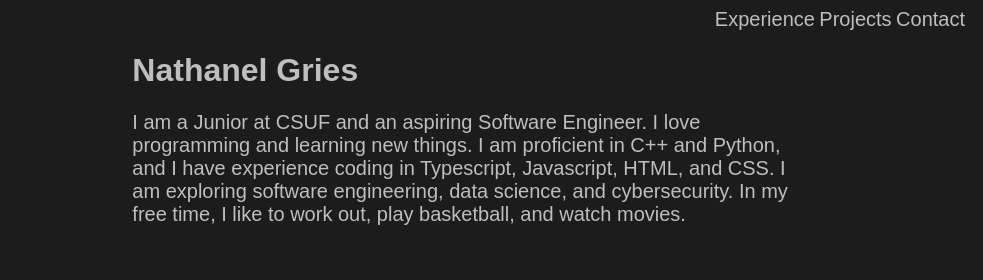
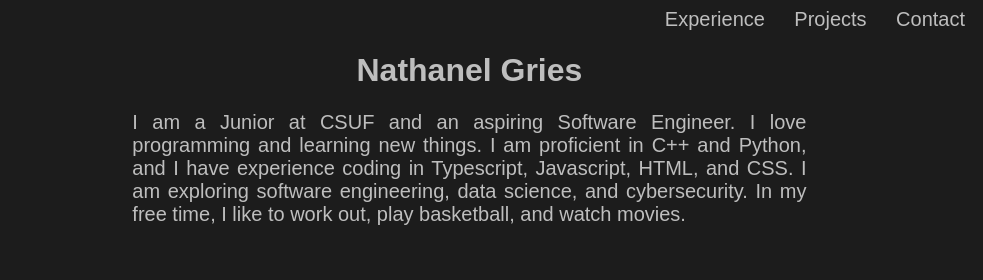
Before and after one commit to NateGries1/portfolio-website, a plain HTML site: page index.html in a window 1280 px wide. Shown: the top 280 px of the page, 297-1280 px from the left. Drawn offline with Linux system fonts and the light colour scheme.

Commit message:
before switching to scale for experience section

```diff
--- a/index.html
+++ b/index.html
@@ -17,8 +17,8 @@
     <div class="hero">
         <img id="portrait" src="./assets/portrait.jpg" alt="Portrait pic"/>
         <div class="info">
-            <h1>Nathanel Gries</h1>
-            <p>
+            <h1 id="name">Nathanel Gries</h1>
+            <p id="about">
                 I am a Junior at CSUF and an aspiring Software Engineer. I love programming and learning new things. I am proficient in C++ and Python, and I have experience coding in Typescript, Javascript, HTML, and CSS. I am exploring software engineering, data science, and cybersecurity. In my free time, I like to work out, play basketball, and watch movies.
             </p>
 
@@ -75,7 +75,9 @@
                 <p id="project_description">
                     Currently creating a problem-solving website using next.js and firebase to allow users to choose a challenging problem from our database, write their code in our text editor, run their code, and get tailored hints through our AI Hint Bot. This project will be a prime problem-solving platform for users to hone coding skills and practice their technical programming.
                 </p>
-                <div class="project-images">Images</div>
+                <div class="project-images">
+
+                </div>
             </div>
         </div>
     </div>
--- a/styles.css
+++ b/styles.css
@@ -1,6 +1,8 @@
 a {
     text-decoration: none;
     font-size: 20px;
+    scroll-behavior: smooth;
+    padding-left: 25px;
 }
 
 
@@ -30,6 +32,13 @@ a {
 }
 .info {
     margin-right: 20%;
+}
+
+#name {
+    text-align: center;
+}
+#about {
+    text-align: justify;
 }
 
 hr {
@@ -129,7 +138,7 @@ body {
     color: white;
     height: 500px;
     display: grid;
-    grid-template-rows: 1fr 0.5fr 0.5fr .5fr 1fr;
+    grid-template-rows: 0.5fr 0.5fr 0.5fr .5fr 1fr;
     transition: grid-template-rows .5s ease-out;
 }
 
```
